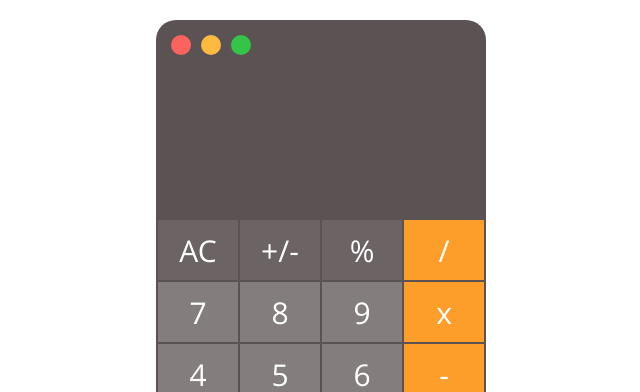
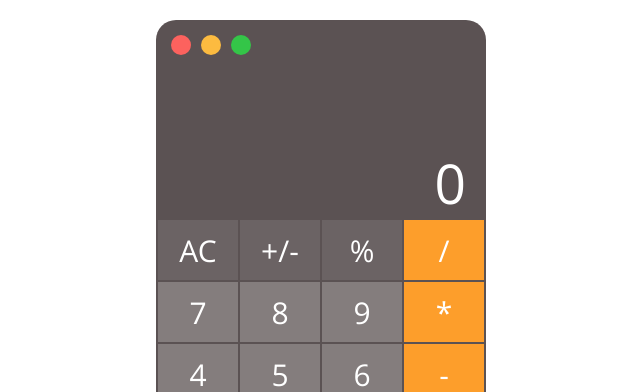
Before and after one commit to VietAn98/fe_test, a React app: page / in a window 1280 px wide. Shown: the part 125-517 px from the top of the page, without its empty margins (319-959 px from the left). Built offline with nearby package versions, Linux system fonts and the light colour scheme.

Commit message:
setup calculate feature

```diff
--- a/src/pages/Calculator/index.tsx
+++ b/src/pages/Calculator/index.tsx
@@ -1,12 +1,43 @@
-import React from "react";
+import React, { useState } from "react";
 import "./styles.scss";
 
-const TITLES = ["0", "1", "2", "3", "4", "5", "6", "7", "8", "9", ",", "=", "+", "-", "x", "/", "%", "+/-", "AC"];
+const TITLES = ["0", "1", "2", "3", "4", "5", "6", "7", "8", "9", ",", "=", "+", "-", "*", "/", "%", "+/-", "AC"];
 
 export default function Calculator() {
+  const [result, setResult] = useState("0");
+  const [saveNumbers, setSaveNumbers] = useState("");
+  const [savedLocalstorage, setSavedLocalstorage] = useState<string[]>();
+  const [smallCalculation, setSmallCalculation] = useState("");
+
   const handleClickItem = (item: string) => {
-    console.log(item);
+    let saveStr = "";
+    if (item === "C") {
+      setResult("0");
+      setSmallCalculation("");
+      setSaveNumbers("");
+    } else {
+      if (parseInt(item)) {
+        saveStr = saveNumbers.concat("", item);
+        setResult(saveStr);
+        setSaveNumbers(saveStr);
+        setSmallCalculation(smallCalculation.concat("", item));
+      } else {
+        if (item !== "AC" && item !== "C") {
+          saveStr = smallCalculation.concat(" ", item, " ");
+          setSaveNumbers("");
+          setSmallCalculation(saveStr);
+        }
+      }
+    }
+
+    if (item === "=") {
+      // savedLocalstorage?.push(smallCalculation);
+      // setSavedLocalstorage(savedLocalstorage);
+      setResult(eval(smallCalculation));
+      setSmallCalculation("");
+    }
   };
+  console.log(savedLocalstorage);
 
   return (
     <div className="calculator-container">
@@ -16,12 +47,18 @@ export default function Calculator() {
           <div className="dots yellow"></div>
           <div className="dots green"></div>
         </div>
-        <div id="results"></div>
+        <div className="result-area">
+          <span className="small-text">{smallCalculation}</span> <span>{result}</span>
+        </div>
       </div>
       <div className="parent">
         {TITLES.map((item, index) => (
-          <div key={index} className={`div${index + 1}`} onClick={() => handleClickItem(item)}>
-            {item}
+          <div
+            key={index}
+            className={`div${index + 1}`}
+            onClick={() => handleClickItem(result !== "0" && item === "AC" ? "C" : item)}
+          >
+            {result !== "0" && item === "AC" ? "C" : item}
           </div>
         ))}
       </div>
--- a/src/pages/Calculator/styles.scss
+++ b/src/pages/Calculator/styles.scss
@@ -27,6 +27,22 @@
     background-color: transparent;
     width: 100%;
     height: 200px;
+    .result-area {
+      width: 100%;
+      height: 75%;
+      display: flex;
+      justify-content: flex-end;
+      align-items: flex-end;
+      flex-direction: column;
+      color: white;
+      font-size: 55px;
+      margin-left: -20px;
+      margin-right: 10px;
+      .small-text {
+        font-size: 20px;
+        color: rgba(255, 255, 255, 0.6);
+      }
+    }
   }
 
   .parent {
```
